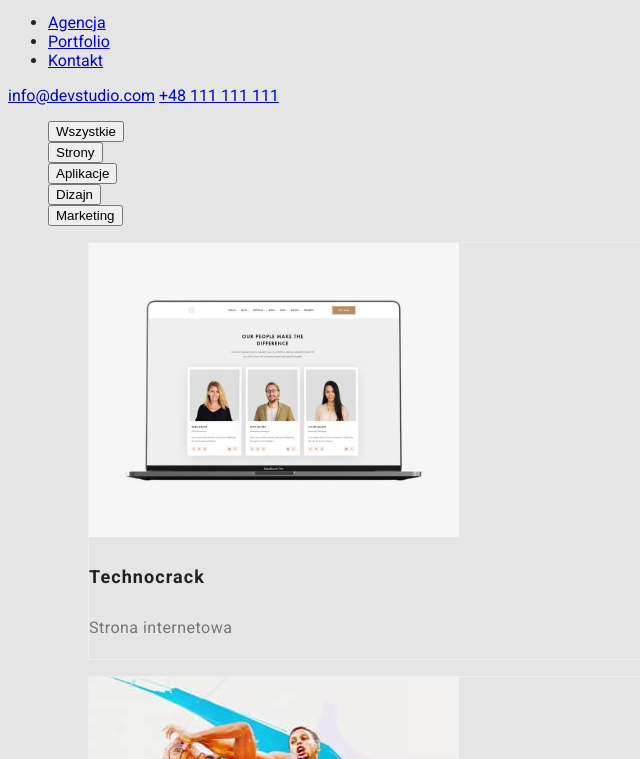
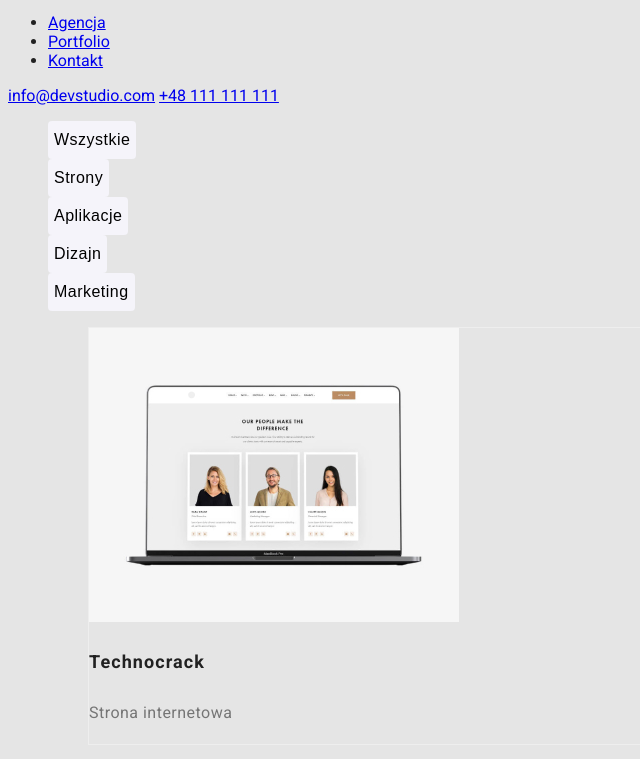
Before and after one commit to krzysztof-kryczka/goit-markup-hw-02, a plain HTML site: page portfolio.html in a window 1280 px wide. Shown: the part 30-789 px from the top of the page, without its empty margins (0-640 px from the left). Drawn offline with Linux system fonts and the light colour scheme.

Commit message:
portfolio - section filters (add style css)

```diff
--- a/css/styles.css
+++ b/css/styles.css
@@ -14,6 +14,19 @@ body {
     font-family: 'Roboto', sans-serif;
     background-color: var(--brand-background-light);
     color: var(--brand-color-black);
+}
+
+/* *************** repetitive pieces of code *************** */
+
+.btn {
+    border: none;
+    border-radius: 4px;
+    cursor: pointer;
+    font-size: 16px;
+}
+
+.type-list {
+    list-style-type: none;
 }
 
 .wrapper {
@@ -84,16 +97,8 @@ body {
 
 }
 
-.btn {
-
-}
-
 .head-caption {
 
-}
-
-.type-list {
-    list-style-type: none;
 }
 
 .hero-content {
@@ -166,6 +171,10 @@ body {
 
 }
 
+/* *************** portfolio.html *************** */
+
+/* SECTION FILTERS */
+
 .filters {
 
 }
@@ -179,12 +188,18 @@ body {
 }
 
 .filter-btn {
-
+    height: 38px;
+    background-color: #F5F4FA;
+    border-radius: 4px;
+    font-weight: 500;
+    line-height: 1.6;
+    letter-spacing: 0.03em;
 }
 
 .filter-btn:hover,
 .filter-btn:focus {
-
+    background-color: var(--brand-color-blue);
+    color: var(--brand-color-white);
 }
 
 /* SECTION PROJECTS */
```
